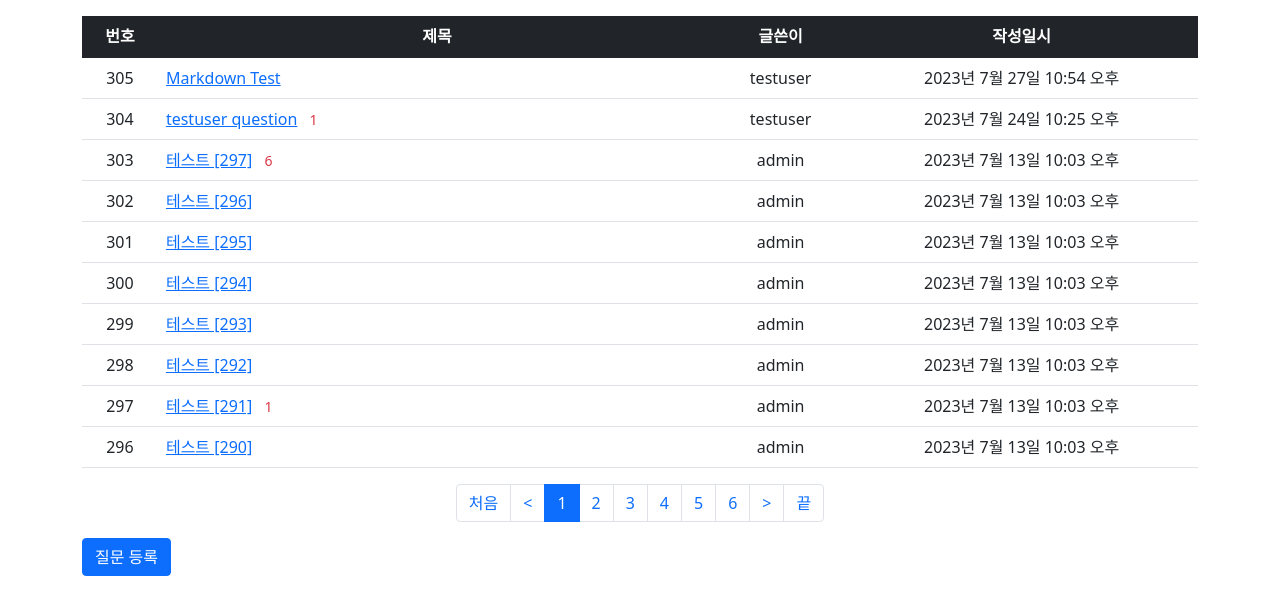
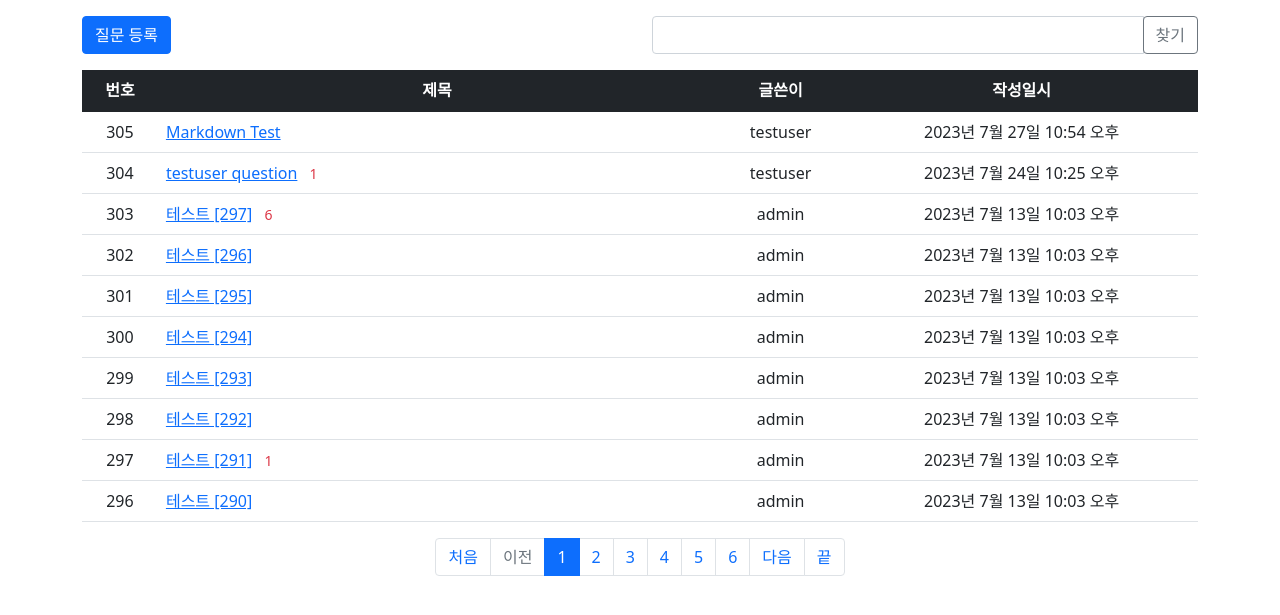
Before and after one commit to wonderfultruffle/django_pybo, a Django app: page / in a window 1280 px wide. Shown: the part 57-672 px from the top of the page. Run offline with Django 4.2, Linux system fonts and the light colour scheme; data comes from the database, SQL or seed files in the repository; some libraries are stand-ins or nearby versions.

Commit message:
jump-to-django_314: search

```diff
--- a/pybo/views/base_views.py
+++ b/pybo/views/base_views.py
@@ -1,3 +1,4 @@
+from django.db.models import Q
 from django.shortcuts import render, get_object_or_404
 from django.core.paginator import Paginator
 from ..models import Question
@@ -5,11 +6,21 @@ from ..models import Question
 # Create your views here.
 def index(request):
     page = request.GET.get("page", "1")
-    print(page)
+    kw = request.GET.get("kw", '')
     question_list = Question.objects.order_by("-create_date")
+
+    if kw:
+        question_list = question_list.filter(
+            Q(subject__icontains=kw) |
+            Q(content__icontains=kw)|
+            Q(answer__content__icontains=kw) |
+            Q(author__username__icontains=kw) |
+            Q(answer__author__username__icontains=kw)).distinct()
+
     paingnator = Paginator(question_list, 10)
     page_obj = paingnator.get_page(page)
-    context = {"question_list": page_obj}
+
+    context = {"question_list": page_obj, "page":page, "kw": kw}
     return render(request, "pybo/question_list.html", context)
 
 def detail(request, question_id):
--- a/templates/pybo/question_list.html
+++ b/templates/pybo/question_list.html
@@ -12,6 +12,19 @@
     <p>질문이 없습니다.</p>
 {% endif %}-->
 <div class="container my-3">
+    <div class="row my-3">
+        <div class="col-6">
+            <a href="{% url 'pybo:question_create' %}" class="btn btn-primary">질문 등록</a>
+        </div>
+        <div class="col-6">
+            <div class="input-group">
+                <input type="text" id="search_kw" class="form-control" value="{{ kw|default_if_none:'' }}">
+                <div class="input-group-append">
+                    <button class="btn btn-outline-secondary" type="button" id="btn_search">찾기</button>
+                </div>
+            </div>
+        </div>
+    </div>
     <table class="table">
         <thead>
             <tr class="text-center table-dark">
@@ -50,16 +63,18 @@
     <ul class="pagination justify-content-center">
         <!--처음-->
         <li class="page-item">
-            <a class="page-link" href="?page=1">처음</a>
+            <!-- <a class="page-link" href="?page=1">처음</a> -->
+            <a class="page-link" href="javascript:void(0)" data-page="1">처음</a>
         </li>
         <!--이전페이지-->
         {% if question_list.has_previous %}
         <li class="page-item">
-            <a class="page-link" href="?page={{question_list.previous_page_number}}"><</a>
+            <!-- <a class="page-link" href="?page={{question_list.previous_page_number}}">이전</a> -->
+            <a class="page-link" href="javascript:void(0)" data-page="{{ question_list.previous_page_number }}">이전</a>
         </li>
         {% else %}
-        <li class="page-item diabled">
-            <a class="page-link" tabindex="-1" aria-disabled="true" href="#"><</a>
+        <li class="page-item disabled">
+            <a class="page-link" tabindex="-1" aria-disabled="true" href="javascript:void(0)">이전</a>
         </li>
         {% endif %}
         <!--페이지리스트-->
@@ -67,11 +82,13 @@
         {% if page_number >= question_list.number|add:-5 and page_number <= question_list.number|add:5 %}
         {% if page_number == question_list.number %}
         <li class="page-item active" aria-current="page">
-           <a class="page-link" href="?page={{page_number}}">{{page_number}}</a>
+           <!-- <a class="page-link" href="?page={{page_number}}">{{page_number}}</a> -->
+           <a class="page-link" href="javascript:void(0)" data-page="{{ page_number }}">{{ page_number }}</a>
         </li>
         {% else %}
         <li class="page-item">
-            <a class="page-link" href="?page={{page_number}}">{{page_number}}</a>
+            <!-- <a class="page-link" href="?page={{page_number}}">{{page_number}}</a> -->
+            <a class="page-link" href="javascript:void(0)" data-page="{{ page_number }}">{{ page_number }}</a>
         </li>
         {% endif %}
         {% endif %}
@@ -79,19 +96,44 @@
         <!--다음페이지-->
         {% if question_list.has_next %}
         <li class="page-item">
-            <a class="page-link" href="?page={{question_list.next_page_number}}">></a>
+            <!-- <a class="page-link" href="?page={{question_list.next_page_number}}">다음</a> -->
+            <a class="page-link" href="javascript:void(0)" data-page="{{ question_list.next_page_number }}">다음</a>
         </li>
         {% else %}
         <li class="page-item disabled">
-            <a class="page-link" tableindex="-1" aria-disabled="true" href="#">></a>
+            <a class="page-link" tableindex="-1" aria-disabled="true" href="javascript:void(0)">다음</a>
         </li>
         {% endif %}
         <!--끝-->
         <li class="page-item">
-            <a class="page-link" href="?page={{question_list.paginator.num_pages}}">끝</a>
+            <!-- <a class="page-link" href="?page={{question_list.paginator.num_pages}}">끝</a> -->
+            <a class="page-link" href="javascript:void(0)" data-page="{{ question_list.paginator.num_pages }}">끝</a>
         </li>
     </ul>
     <!--페이징처리 끝-->
-    <a href="{% url 'pybo:question_create' %}" class="btn btn-primary">질문 등록</a>
+    <!-- <a href="{% url 'pybo:question_create' %}" class="btn btn-primary">질문 등록</a> -->
 </div>
+<form id="searchForm" method="get" action="{% url 'index' %}">
+    <input type="hidden" id="kw" name="kw" value="{{ kw|default_if_none:'' }}">
+    <input type="hidden" id="page" name="page" value="{{ page }}">
+</form>
 {% endblock %}
+{% block script %}
+<script type="text/javascript">
+//모든 페이지 이동 버튼 클릭: page 번호를 get 방식으로 요청
+const page_elements = document.getElementsByClassName("page-link");
+Array.from(page_elements).forEach(function(element){
+    element.addEventListener("click", function(){
+        document.getElementById("page").value = this.dataset.page;
+        document.getElementById("searchForm").submit();
+    });
+});
+//검색 버튼 클릭: 검색 키워드를 get 방식으로 요청 + 페이지 번호는 1로 전달
+const btn_search = document.getElementById("btn_search");
+btn_search.addEventListener("click", function(){
+    document.getElementById("kw").value = document.getElementById("search_kw").value;
+    document.getElementById("page").value = 1;
+    document.getElementById("searchForm").submit();
+});
+</script>
+{% endblock %}
```
